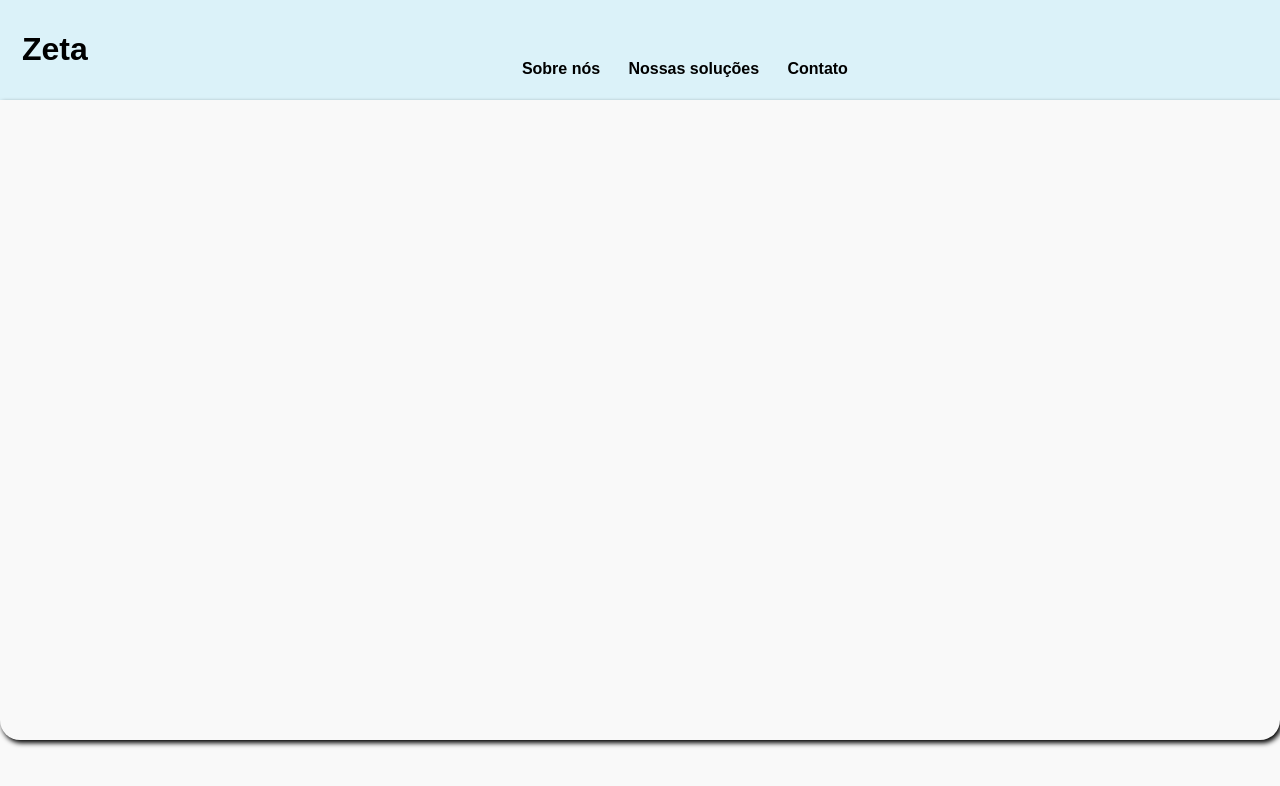
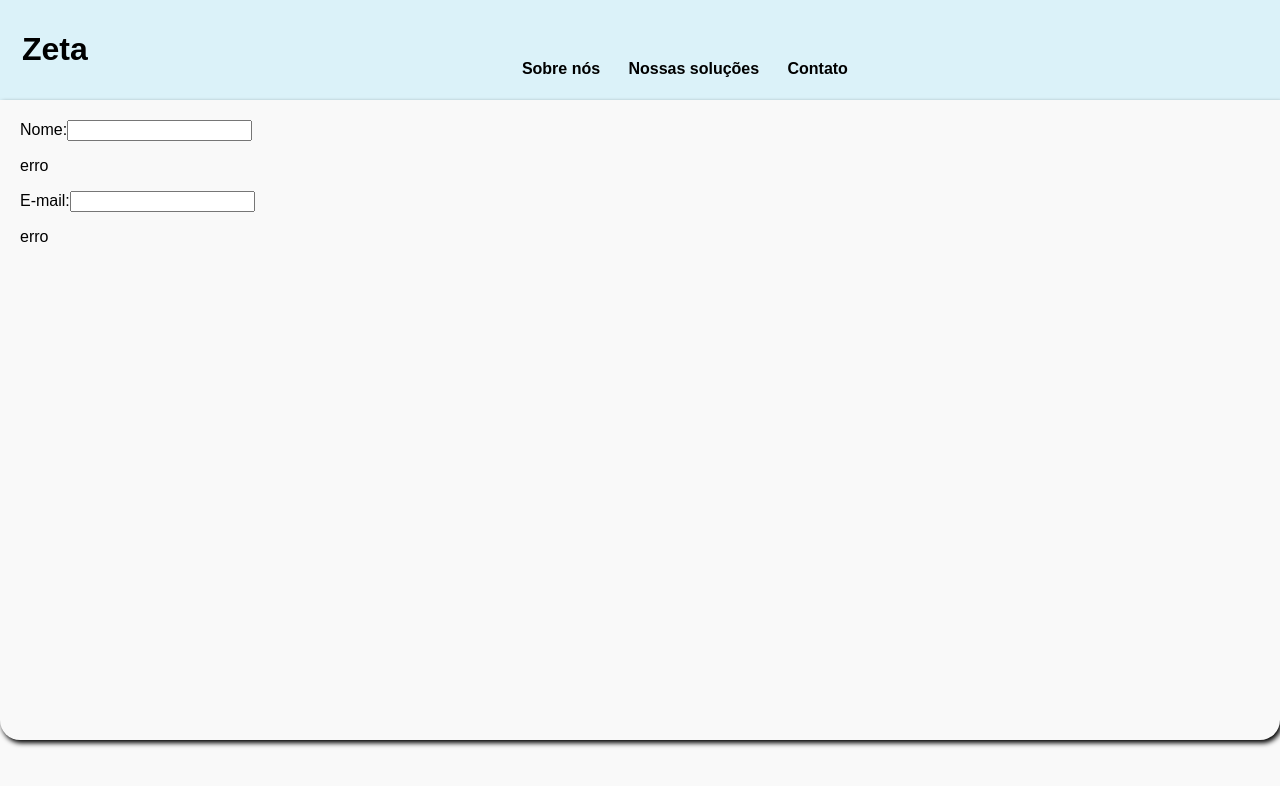
Before and after one commit to enzoDante/frontend-backend-teste-estagio, a React (Create React App) app in the folder front-end-tsx/: page /contato in a window 1280 px wide. Shown: the top 786 px of the page. Built offline with nearby package versions, Linux system fonts and the light colour scheme.

Commit message:
Update Contato.tsx

```diff
--- a/front-end-tsx/src/pages/Contato/Contato.tsx
+++ b/front-end-tsx/src/pages/Contato/Contato.tsx
@@ -4,7 +4,18 @@ export default function Contato(){
 
     return(
         <StyledContato>
-
+            <form action="" method="post">
+                <div>
+                    <label htmlFor="nome">Nome:</label>
+                    <input type="text" name="nome" id="nome" />
+                    <p>{'erro'}</p>
+                </div>
+                <div>
+                    <label htmlFor="email">E-mail:</label>
+                    <input type="email" name="email" id="email" />
+                    <p>{'erro'}</p>
+                </div>
+            </form>
         </StyledContato>
     )
 }
```
